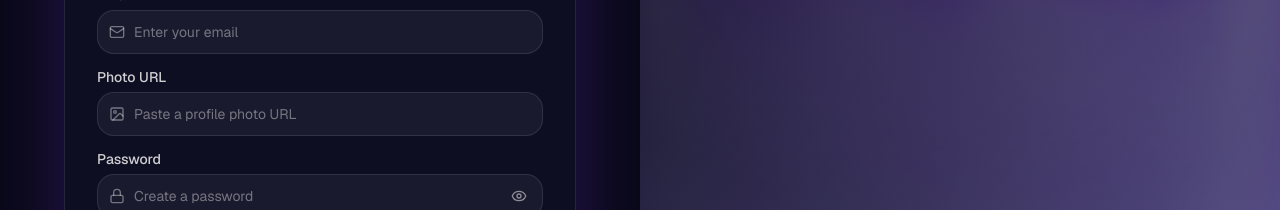
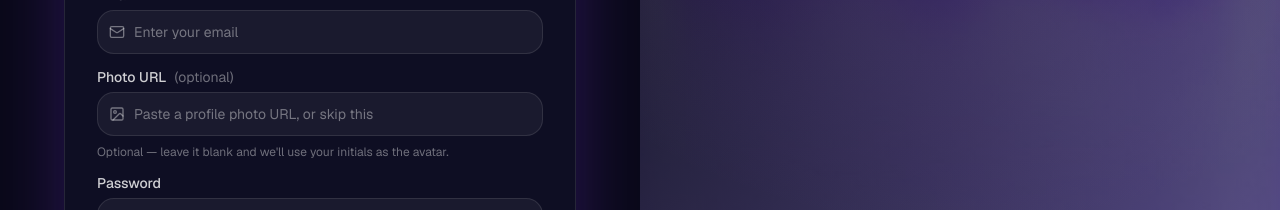
Before and after one commit to tausifahamedsabab/studio-space, a Next.js app: page /register in a window 1280 px wide. Shown: the part 466-676 px from the top of the page. Built offline with nearby package versions, Linux system fonts and the light colour scheme; no server answers.

Commit message:
Make profile photo URL optional during registration

```diff
--- a/src/actions/auth.ts
+++ b/src/actions/auth.ts
@@ -97,6 +97,18 @@ export async function registerAction(
     fieldErrors.confirmPassword = "Passwords do not match."
   }
 
+  // Photo URL is optional: only validate if the user provided one.
+  if (photoUrl) {
+    try {
+      const url = new URL(photoUrl)
+      if (url.protocol !== "https:" && url.protocol !== "http:") {
+        fieldErrors.photoUrl = "Use an http:// or https:// image URL."
+      }
+    } catch {
+      fieldErrors.photoUrl = "Enter a valid image URL, or leave it blank."
+    }
+  }
+
   if (Object.keys(fieldErrors).length > 0) {
     return { fieldErrors, values: { name, email, photoUrl } }
   }
--- a/src/components/auth/register-form.tsx
+++ b/src/components/auth/register-form.tsx
@@ -150,19 +150,26 @@ export function RegisterForm({
 
         <div className="flex flex-col gap-2">
           <Label htmlFor="photoUrl" className="text-white/80">
-            Photo URL
+            Photo URL{" "}
+            <span className="font-normal text-white/40">(optional)</span>
           </Label>
           <div className="relative">
             <ImageIcon className="pointer-events-none absolute top-1/2 left-3 size-4 -translate-y-1/2 text-white/40" />
             <Input
               id="photoUrl"
               name="photoUrl"
-              type="url"
-              placeholder="Paste a profile photo URL"
+              type="text"
+              inputMode="url"
+              placeholder="Paste a profile photo URL, or skip this"
               defaultValue={state.values?.photoUrl}
+              aria-invalid={Boolean(state.fieldErrors?.photoUrl)}
               className="h-11 rounded-xl border-white/10 bg-white/5 pl-9 text-white placeholder:text-white/40"
             />
           </div>
+          <FieldError message={state.fieldErrors?.photoUrl} />
+          <p className="text-xs text-white/40">
+            Optional — leave it blank and we&apos;ll use your initials as the avatar.
+          </p>
         </div>
 
         <div className="flex flex-col gap-2">
```
